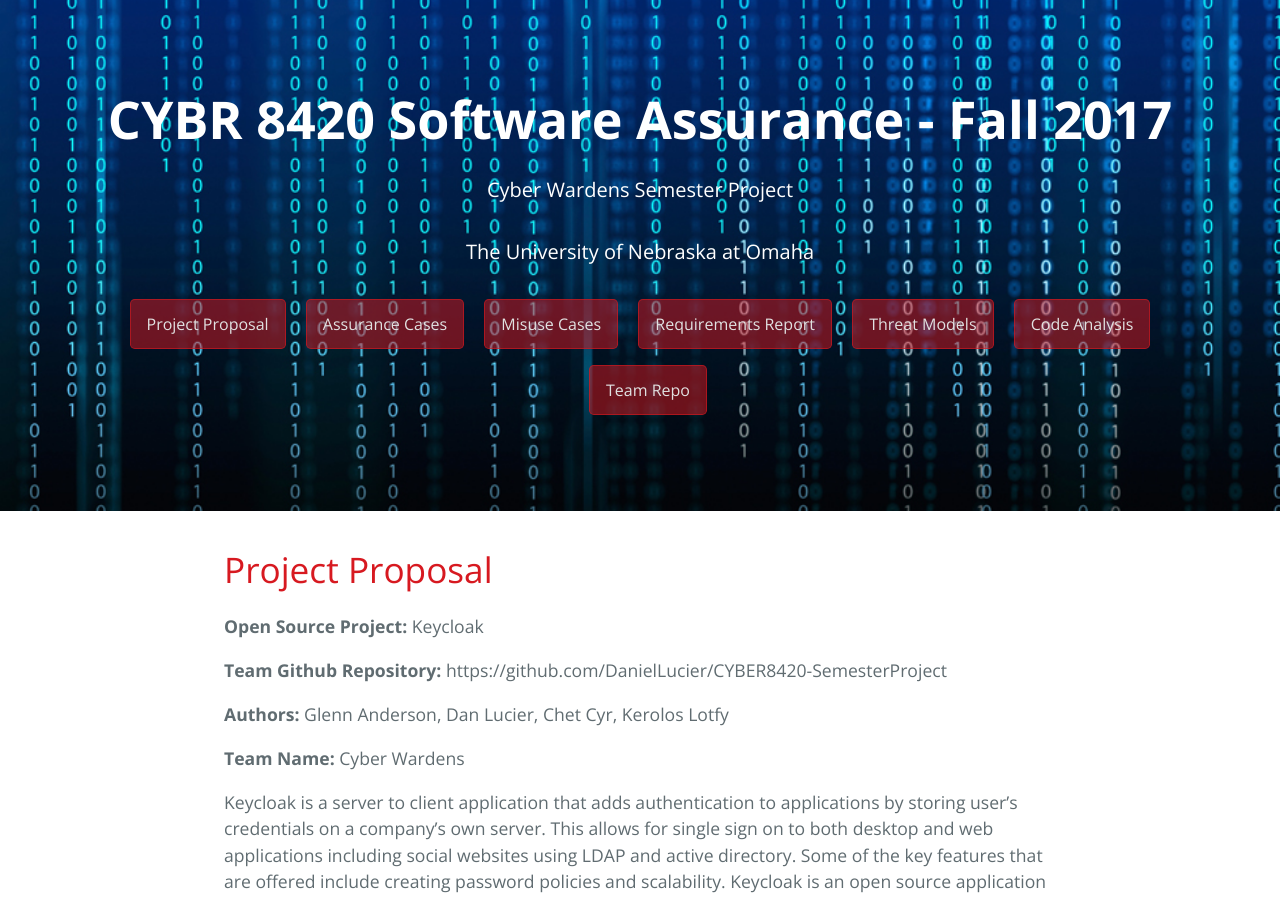
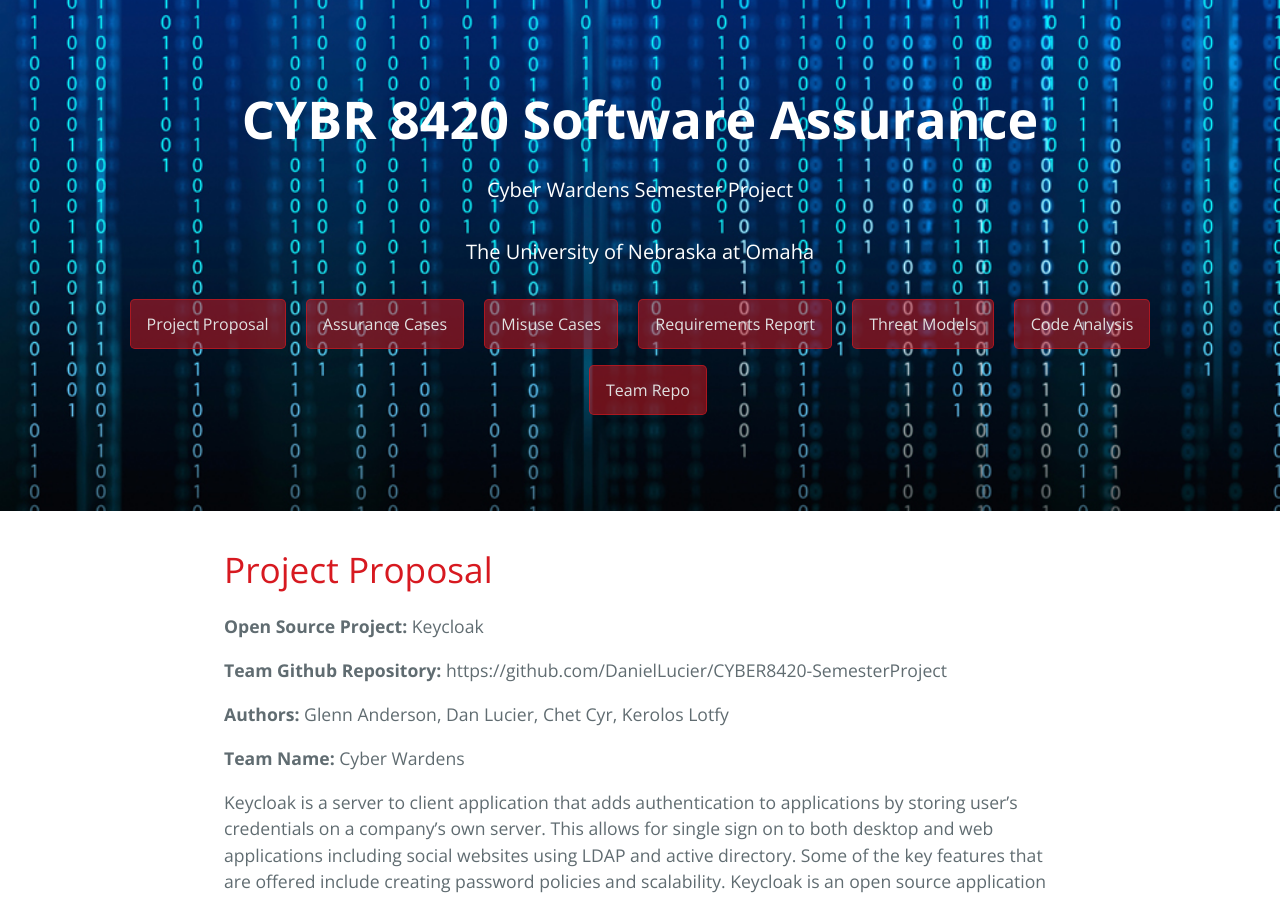
Before and after one commit to DanielLucier/CYBER8420-SemesterProject, a Jekyll site: the page built from index.md, in a window 1280 px wide and 900 px high. Built offline with Jekyll 4.4.1, drawn with Linux system fonts in a browser that asks for light colours.

Commit message:
Update default.html

```diff
--- a/_layouts/default.html
+++ b/_layouts/default.html
@@ -13,7 +13,7 @@
 
     <section>
       <div class="page-header">
-      <h1 class="project-name">CYBR 8420 Software Assurance - Fall 2017</h1>
+      <h1 class="project-name">CYBR 8420 Software Assurance</h1>
       <h2 class="project-tagline">Cyber Wardens Semester Project</h2>
       <h3 class="project-tagline">The University of Nebraska at Omaha</h3>
       <a href="https://daniellucier.github.io/CYBER8420-SemesterProject" class="btn">Project Proposal</a>
```
